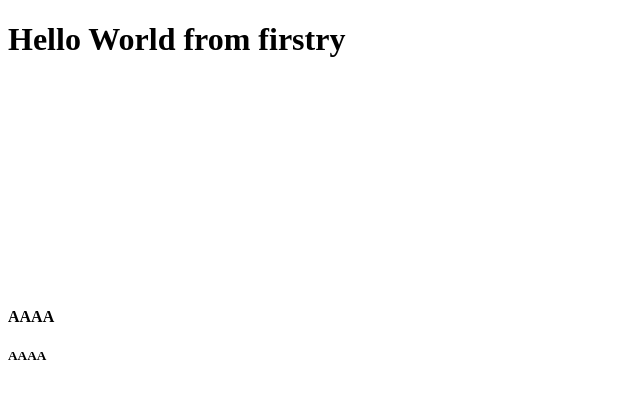
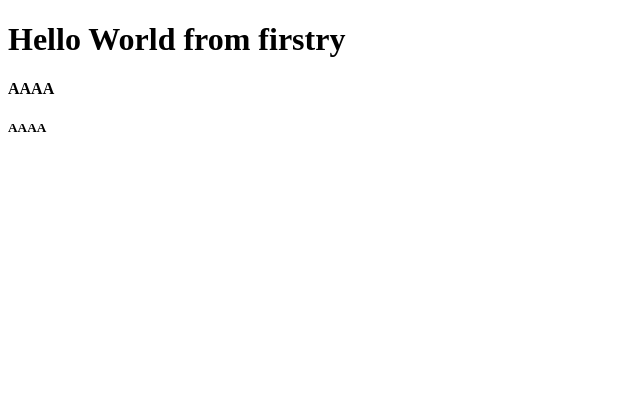
Before and after one commit to funny-jun/firstry, a plain HTML site: page docs/index.html in a window 1280 px wide. Shown: the whole page, without its empty margins (0-640 px from the left). Drawn offline with Linux system fonts and the light colour scheme.

Commit message:
Update index.html

```diff
--- a/docs/index.html
+++ b/docs/index.html
@@ -17,11 +17,7 @@
    <h1>Hello World from firstry </h1>
 
 <!-- ipaddresses paste next line -->
-  <br>
-  <div id="list">
-       <iframe width="400"height="185"scr="./ipaddresses.html"frameborder="0" >
-         </iframe>
-  </div>
+
 
   <h4 id="id01">AAAA</h4>
 
```
